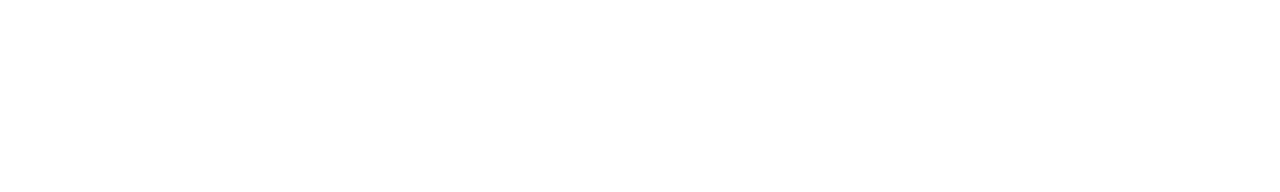
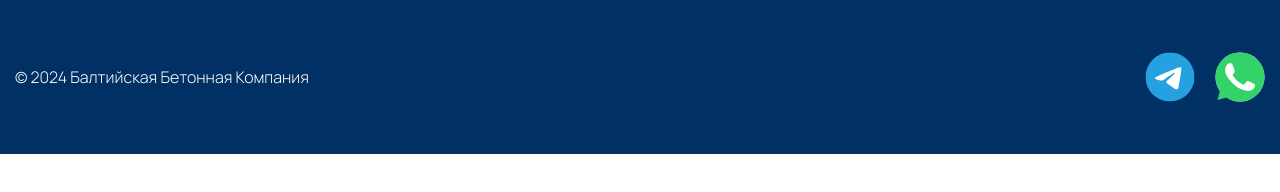
Before and after one commit to fayzullayevelmurod/BBK, a plain HTML site: page index.html in a window 1280 px wide. Drawn offline with nearby package versions, Linux system fonts and the light colour scheme.

Commit message:
footer in progress

```diff
--- a/css/style.scss
+++ b/css/style.scss
@@ -14,6 +14,12 @@
 @font-face {
     font-family: "Stapel";
     src: url("../fonts/stapel-semi-expanded-medium.otf") format('otf');
+    font-weight: normal;
+    font-style: normal;
+}
+@font-face {
+    font-family: "Stapel";
+    src: url("../fonts/Stapel-SemiExpandedMedium.ttf") format('ttf');
     font-weight: normal;
     font-style: normal;
 }
@@ -172,7 +178,6 @@ ul, ol, dl {
     margin: 0;
 }
 
-
 h1,
 h2,
 h3,
@@ -187,3 +192,46 @@ label {
     padding-bottom: 0;
 }
 // bootstrap
+
+// footer
+.footer {
+    background-color: $color-main-blue;
+
+    &_bottom {
+        padding: 52px 0;
+
+        span {
+            font-size: 16px;
+            font-weight: 300;
+            line-height: 21.86px;
+            color: $color-white;
+
+            @include media(991) {
+                font-size: 14px;
+                line-height: 22.4px;
+            }
+        }
+
+        img {
+            width: 50px;
+            height: 50px;
+        }
+    }
+
+    .row {
+        @include media(991) {
+            flex-direction: column-reverse;
+            gap: 40px;
+        }
+    }
+
+    &_social {
+        gap: 20px;
+        justify-content: end;
+
+        @include media(991) {
+            justify-content: start;
+        }
+    }
+}
+// footer
--- a/index.html
+++ b/index.html
@@ -37,8 +37,31 @@
         <!-- main -->
 
         <!-- footer -->
-        <footer>
+        <footer class="footer">
+            <div class="footer_top">
 
+            </div>
+            <div class="footer_bottom">
+                <div class="main_container">
+                    <div class="row align-items-center">
+                        <div class="col-lg-6">
+                            <span>
+                                © 2024 Балтийская Бетонная Компания
+                            </span>
+                        </div>
+                        <div class="col-lg-6">
+                            <div class="d-flex align-items-center footer_social">
+                                <a href="#">
+                                    <img src="./images/icons/telegram_icon.svg" alt="">
+                                </a>
+                                <a href="#">
+                                    <img src="./images/icons/whatsapp_icon.svg" alt="">
+                                </a>
+                            </div>
+                        </div>
+                    </div>
+                </div>
+            </div>
         </footer>
         <!-- footer -->
     </div>
```
Also changed, not shown: css/style.css, fonts/Stapel-Light.ttf (added), fonts/Stapel-Medium.ttf (added), fonts/Stapel-SemiExpandedMedium.ttf (added), images/icons/whatsapp_icon.svg (added), 1 other file.
